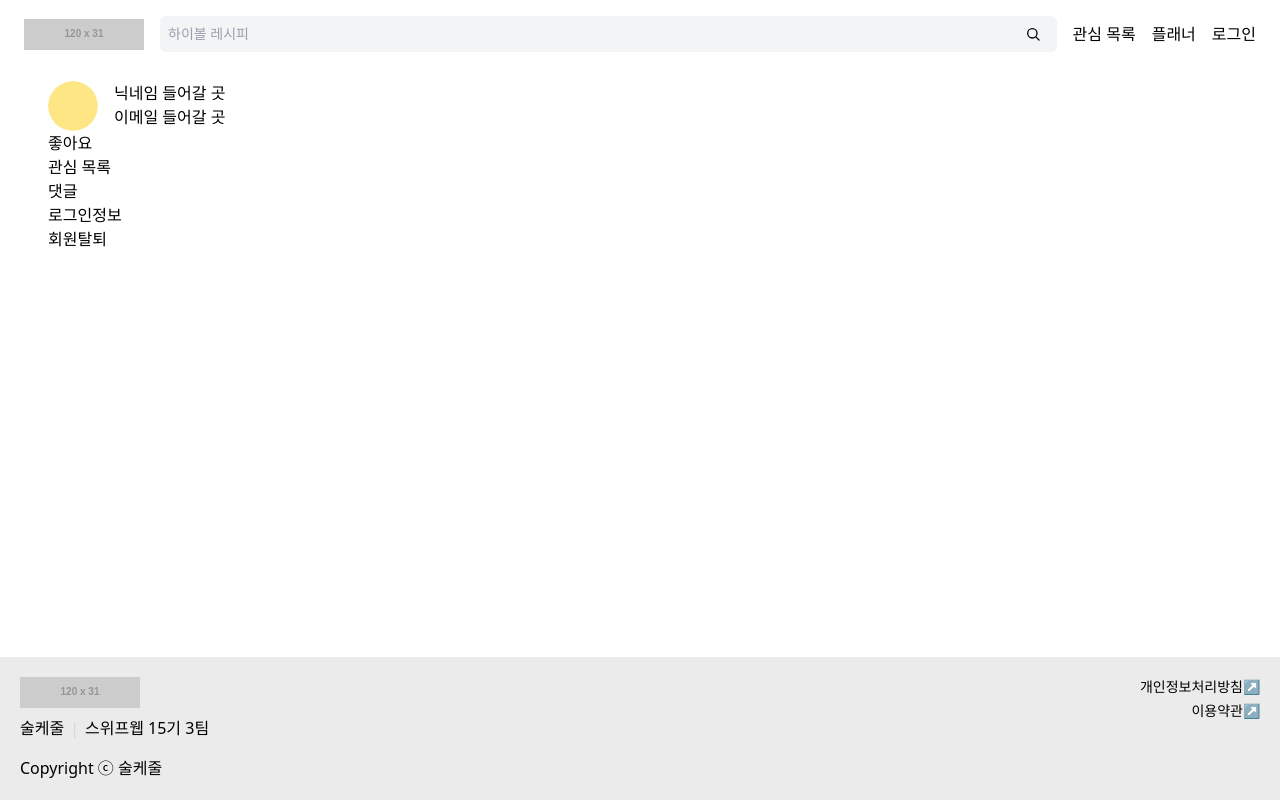
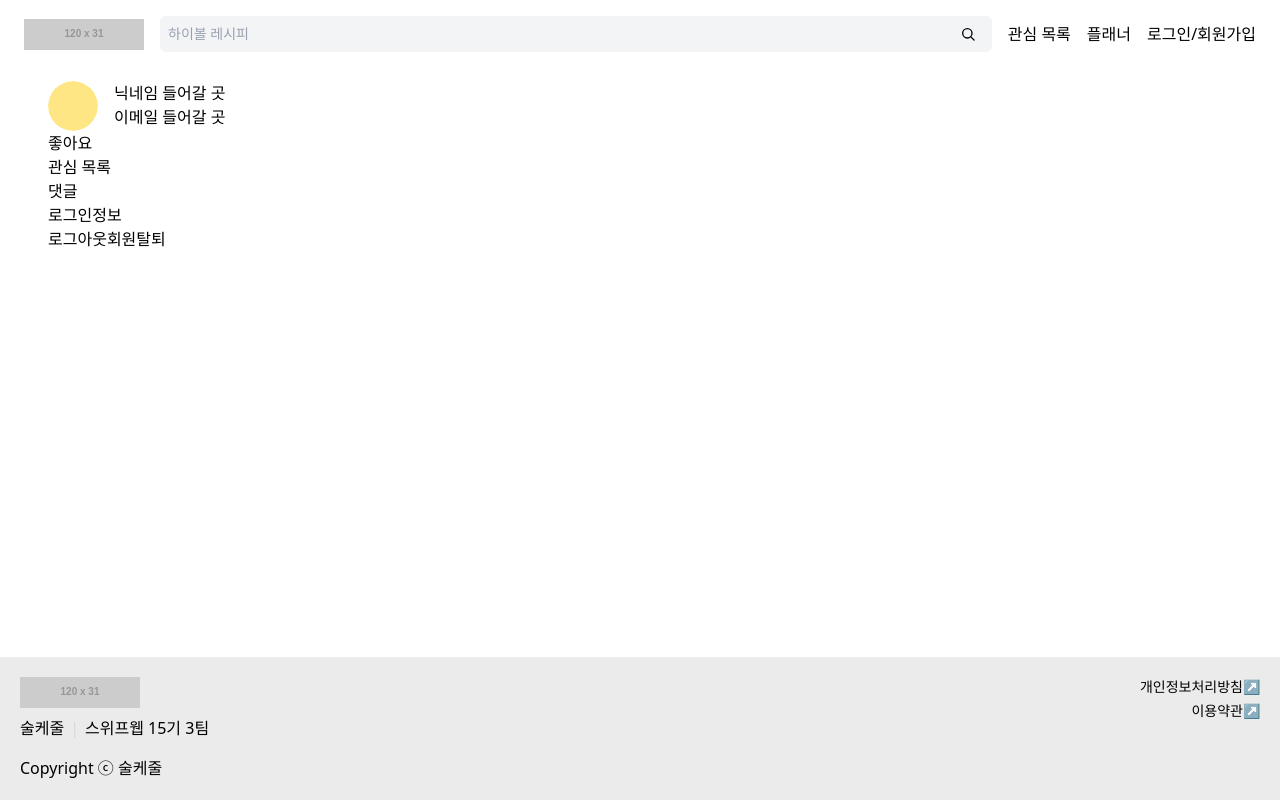
Before and after one commit to swyp-web15-3team/front, a Next.js app: page /mypage in a window 1280 px wide. Built offline with nearby package versions, Linux system fonts and the light colour scheme; no server answers.

Commit message:
🔧 fix: 헤더 마이페이지 버튼 추가

```diff
--- a/app/(main)/mypage/page.tsx
+++ b/app/(main)/mypage/page.tsx
@@ -1,8 +1,11 @@
 import Link from 'next/link';
 
 import { ProfileImage } from '@/app/(main)/mypage/_components/ProfileImage';
+import { useLogoutMutation } from '@/hooks/queries/use-auth';
 
 export default function MyPage() {
+  const { mutate: logout, isPending } = useLogoutMutation();
+
   return (
     <>
       <div className="flex gap-4">
@@ -18,6 +21,9 @@ export default function MyPage() {
       <Link href="/mypage/collection">관심 목록</Link>
       <div>댓글</div>
       <div>로그인정보</div>
+      <button type="button" onClick={() => logout()} disabled={isPending}>
+        로그아웃
+      </button>
       <Link href="/mypage/withdraw">회원탈퇴</Link>
     </>
   );
--- a/components/ui/AuthNavAction.tsx
+++ b/components/ui/AuthNavAction.tsx
@@ -1,20 +1,16 @@
 'use client';
 
+import Link from 'next/link';
+
 import { LoginLink } from '@/components/ui/LoginLink';
-import { useLogoutMutation } from '@/hooks/queries/use-auth';
 import { useAuthStore } from '@/store/use-auth-store';
 
 export function AuthNavAction() {
   const isAuthenticated = useAuthStore((state) => state.isAuthenticated);
-  const { mutate: logout, isPending } = useLogoutMutation();
 
   if (!isAuthenticated) {
-    return <LoginLink>로그인</LoginLink>;
+    return <LoginLink>로그인/회원가입</LoginLink>;
   }
 
-  return (
-    <button type="button" onClick={() => logout()} disabled={isPending}>
-      로그아웃
-    </button>
-  );
+  return <Link href="/mypage">마이페이지</Link>;
 }
```
